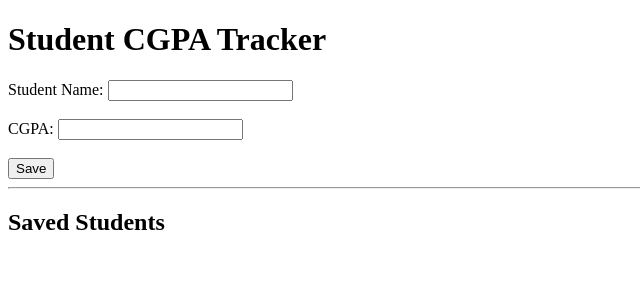
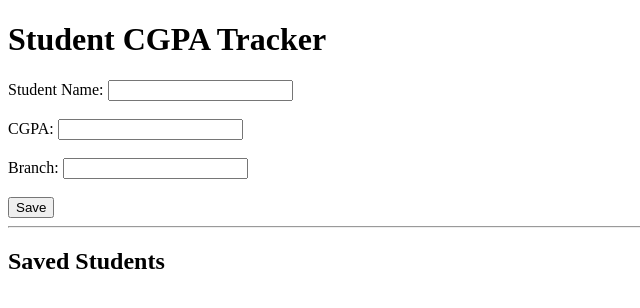
Before and after one commit to hidhafathima/StudentCGPATracker, a Flask app: template templates/index.html in a window 1280 px wide. Shown: the top 308 px of the page, without its empty margins (0-640 px from the left). Run offline with Flask 3, Linux system fonts and the light colour scheme; the template is opened without the code that fills it, so the values that code supplies are empty.

Commit message:
Add branch field to student cgpa tracker

```diff
--- a/app.py
+++ b/app.py
@@ -10,6 +10,7 @@ cursor.execute("""
 CREATE  TABLE IF NOT EXISTS STUDENTS(
     id INTEGER PRIMARY KEY AUTOINCREMENT,
     name TEXT,
+    branch TEXT,
     cgpa REAL
 )
 """)
@@ -24,8 +25,9 @@ def home():
 
      if request.method=="POST":
 
-
+          print("POST REQUEST RECIEVED")
           student_name=request.form["student_name"]
+          branch=request.form["branch"]
           cgpa=request.form["cgpa"]
 
 
@@ -34,24 +36,24 @@ def home():
           cursor=conn.cursor()
 
           cursor.execute(
-               "INSERT INTO students(name,cgpa) VALUES(?,?)",
-               (student_name,cgpa)
+               "INSERT INTO students(name,branch,cgpa) VALUES(?,?,?)",
+               (student_name,branch,cgpa)
           )
-          print("Saving:",student_name,cgpa)
+
           conn.commit()
           conn.close()
 
-          print("Saved to database")
-          conn=sqlite3.connect("students.db")
-          cursor=conn.cursor()
 
-          cursor.execute("SELECT * FROM students")
-          students=cursor.fetchall()
-          print("Students from database:",students)
+     conn=sqlite3.connect("students.db")
+     cursor=conn.cursor()
 
-          conn.close()
+     cursor.execute("SELECT * FROM students")
+     students=cursor.fetchall()
+
+     conn.close()
 
 
      return render_template("index.html",students=students)
+
 if __name__=="__main__":
     app.run(debug=True)
--- a/templates/index.html
+++ b/templates/index.html
@@ -19,6 +19,11 @@
 
              <br><br>
 
+             <label>Branch:</label>
+             <input type="text" name="branch">
+
+             <br><br>
+
              <button type="submit">Save</button>
 
         </form>
@@ -30,7 +35,7 @@
                 {% for student in students %}
 
                 <li>
-                    Name:{{ student[1]}} | CGPA: {{ student[2]}}
+                    Name:{{ student[1]}} | Branch: {{ student[2]}} | CGPA:{{student[3]}}
                 </li>
 
                 {% endfor %}
```
Also changed, not shown: students.db.
